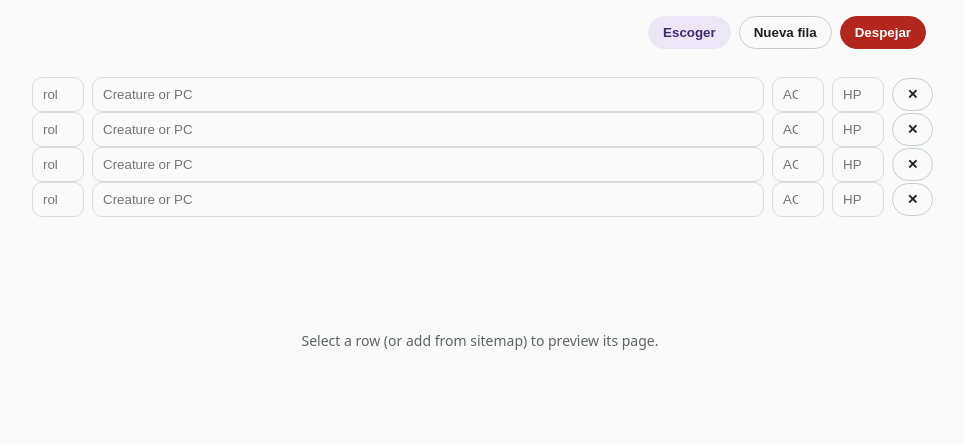
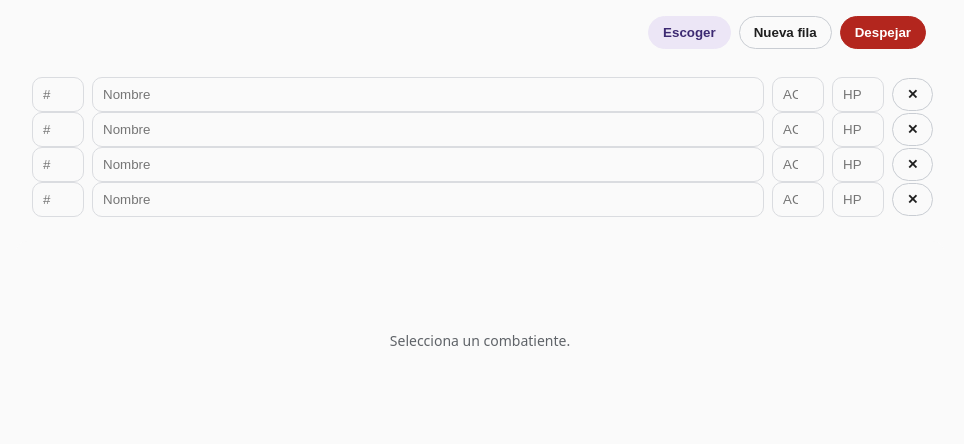
Before and after one commit to inongn/teros-map, a plain HTML site: page tracker/index.html in a window 1280 px wide. Shown: the whole page, without its empty margins (160-1124 px from the left). Drawn offline with Linux system fonts and the light colour scheme; no server answers.

Commit message:
Update index.html

```diff
--- a/tracker/index.html
+++ b/tracker/index.html
@@ -182,13 +182,13 @@
 
         // Init
         const cScore = td();
-        const iScore = input(r.score, "roll", "number");
+        const iScore = input(r.score, "#", "number");
         iScore.addEventListener("input", (e) => updateField(r.id, "score", e.target.value));
         cScore.appendChild(iScore);
 
         // Name
         const cName = td();
-        const iName = input(r.name, "Creature or PC");
+        const iName = input(r.name, "Nombre");
         iName.addEventListener("input", (e) => updateField(r.id, "name", e.target.value));
         cName.appendChild(iName);
 
@@ -377,11 +377,11 @@
       const row = rows.find(r => r.id === selectedRowId);
       previewBody.innerHTML = "";
       if (!row) {
-        previewLabel.textContent = "No row selected";
+        previewLabel.textContent = "Ningún combatiente";
         previewUrl.textContent = "";
         const empty = document.createElement("div");
         empty.className = "preview-empty";
-        empty.textContent = "Select a row (or add from sitemap) to preview its page.";
+        empty.textContent = "Selecciona un combatiente.";
         previewBody.appendChild(empty);
         return;
       }
```
